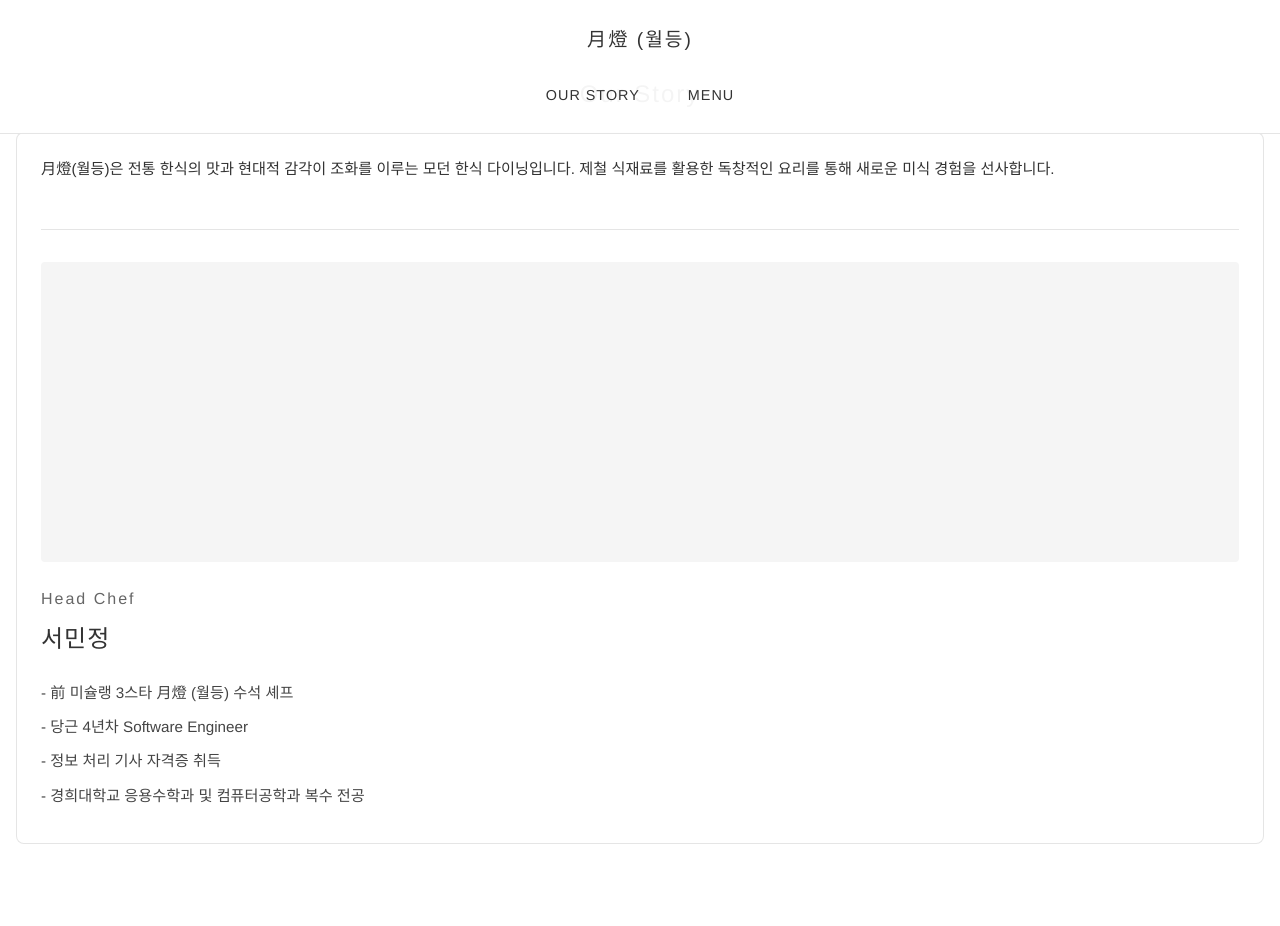
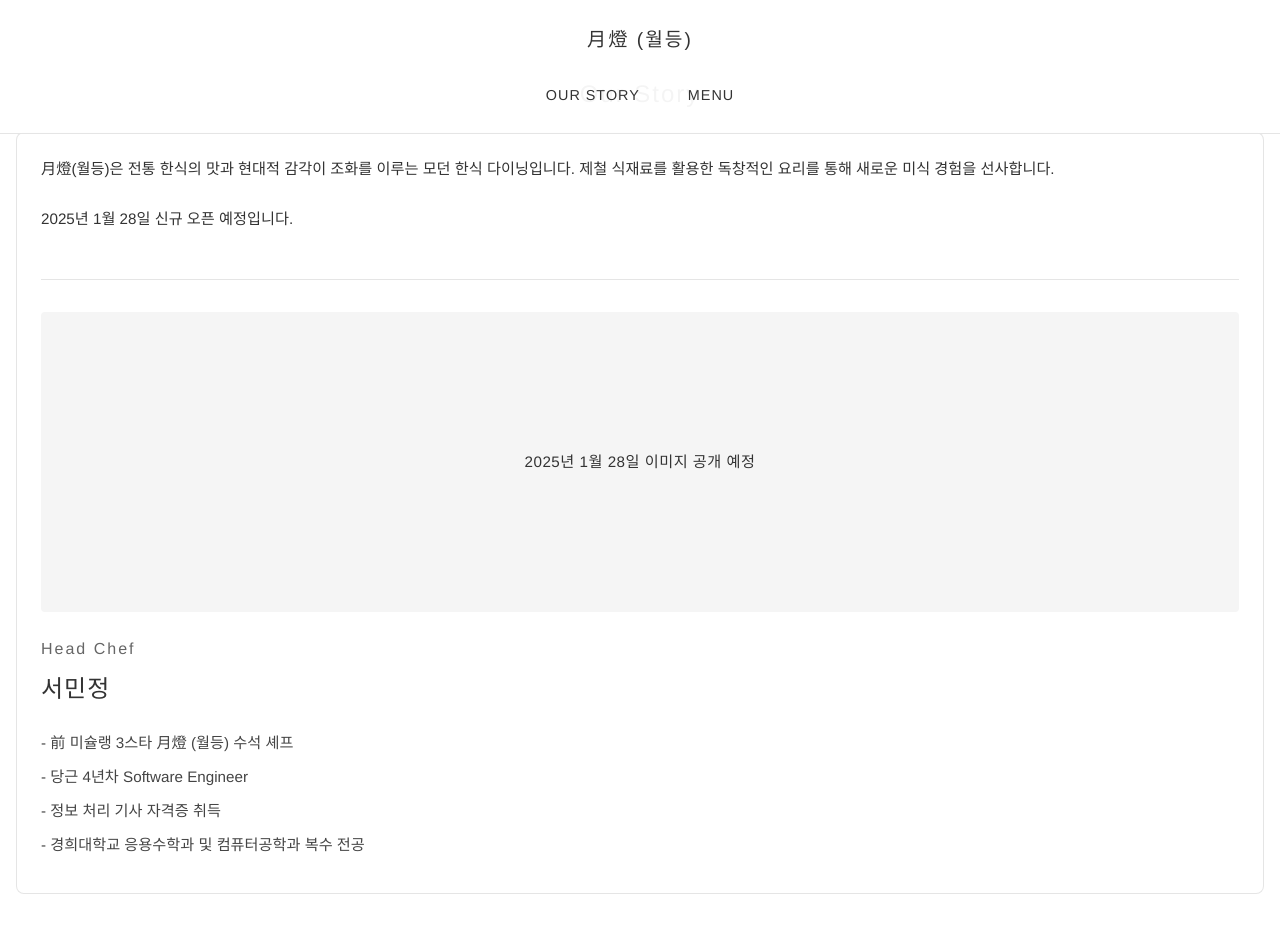
Before and after one commit to seovalue/finedining, a React (Create React App) app: page /finedining/story in a window 1280 px wide. Before the commit the page ends 876 px from the top, so only its background shows below. Built offline with nearby package versions, Linux system fonts and the light colour scheme.

Commit message:
feat: 2024 > 2025

```diff
--- a/src/App.css
+++ b/src/App.css
@@ -194,9 +194,12 @@ body {
 .chef-image {
   width: 100%;
   height: 300px;
-  background-color: #f5f5f5; /* 이미지가 들어가기 전 임시 배경 */
+  background-color: #f5f5f5;
   margin-bottom: 1.5rem;
   border-radius: 4px;
+  display: flex;
+  align-items: center;
+  justify-content: center;
 }
 
 .chef-info h3 {
@@ -250,3 +253,9 @@ body {
   font-size: 0.95rem;
   letter-spacing: 1px;
 }
+
+.image-notice {
+  color: #666;
+  font-size: 0.9rem;
+  letter-spacing: 0.5px;
+}
--- a/src/App.js
+++ b/src/App.js
@@ -48,7 +48,7 @@ function Menu() {
           <p className="price">시가에 따라 변동</p>
         </div>
         <div className="opening-notice">
-          <p>2024년 1월 28일 신규 오픈 예정</p>
+          <p>2025년 1월 28일 신규 오픈 예정</p>
         </div>
       </div>
     </div>
@@ -65,10 +65,14 @@ function Story() {
           모던 한식 다이닝입니다. 제철 식재료를 활용한
           독창적인 요리를 통해 새로운 미식 경험을 선사합니다.
         </p>
+        <br />
+        <p>
+          2025년 1월 28일 신규 오픈 예정입니다.
+        </p>
 
         <div className="chef-section">
           <div className="chef-image">
-            {/* 셰프 이미지가 들어갈 자리 */}
+            <p className="image-notice">2025년 1월 28일 이미지 공개 예정</p>
           </div>
           <div className="chef-info">
             <h3>Head Chef</h3>
```
